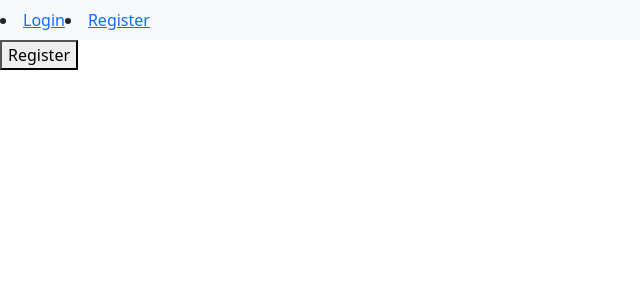
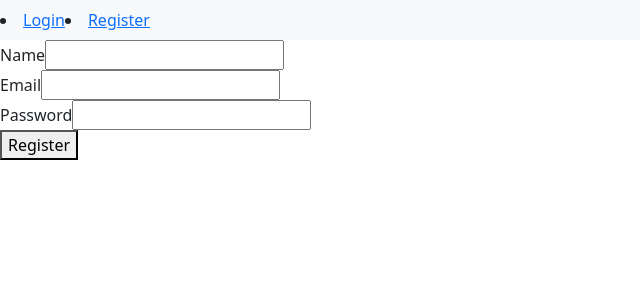
Before and after one commit to Toysan2/smart.cv, a Next.js app in the folder smart.cv/: page /register in a window 1280 px wide. Shown: the top 300 px of the page, without its empty margins (0-640 px from the left). Built offline with nearby package versions, Linux system fonts and the light colour scheme.

Commit message:
Update register.js

```diff
--- a/smart.cv/pages/register.js
+++ b/smart.cv/pages/register.js
@@ -12,19 +12,13 @@ export default function Register() {
   const [errorMessage, setErrorMessage] = useState("");
 
   const onSubmit = async (data) => {
-    const { name, email, password } = data;
-
     try {
       const response = await fetch("/api/auth/register", {
         method: "POST",
         headers: {
           "Content-Type": "application/json",
         },
-        body: JSON.stringify({
-          name,
-          email,
-          password,
-        }),
+        body: JSON.stringify(data),
       });
 
       if (!response.ok) {
@@ -32,8 +26,8 @@ export default function Register() {
       }
 
       const responseData = await response.json();
-      alert(responseData.message); // Pokaż sukces poprzez alert, ale możesz to zastąpić bardziej zaawansowaną logiką interfejsu użytkownika.
-      router.push("/login"); // Przekieruj do logowania po pomyślnej rejestracji.
+      alert(responseData.message);
+      router.push("/login");
     } catch (error) {
       console.error("Registration failed", error);
       setErrorMessage(error.message || "An unexpected error occurred");
@@ -42,7 +36,44 @@ export default function Register() {
 
   return (
     <form onSubmit={handleSubmit(onSubmit)}>
-      {/* Fields */}
+      <div>
+        <label htmlFor="name">Name</label>
+        <input
+          id="name"
+          {...register("name", { required: "Name is required" })}
+        />
+        {errors.name && <p>{errors.name.message}</p>}
+      </div>
+      <div>
+        <label htmlFor="email">Email</label>
+        <input
+          id="email"
+          type="email"
+          {...register("email", {
+            required: "Email is required",
+            pattern: {
+              value: /^\S+@\S+$/i,
+              message: "Entered value does not match email format",
+            },
+          })}
+        />
+        {errors.email && <p>{errors.email.message}</p>}
+      </div>
+      <div>
+        <label htmlFor="password">Password</label>
+        <input
+          id="password"
+          type="password"
+          {...register("password", {
+            required: "Password is required",
+            minLength: {
+              value: 6,
+              message: "Password must have at least 6 characters",
+            },
+          })}
+        />
+        {errors.password && <p>{errors.password.message}</p>}
+      </div>
       {errorMessage && <p>{errorMessage}</p>}
       <button type="submit">Register</button>
     </form>
```
